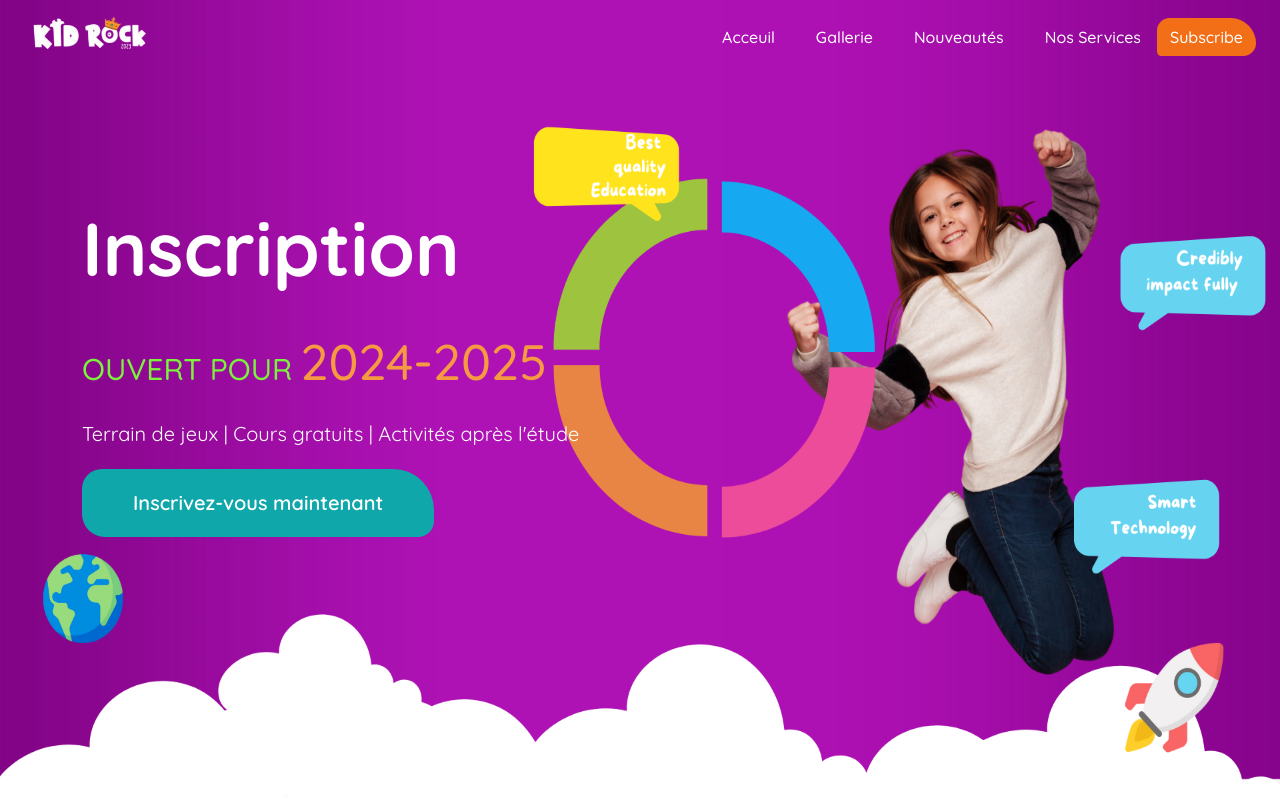
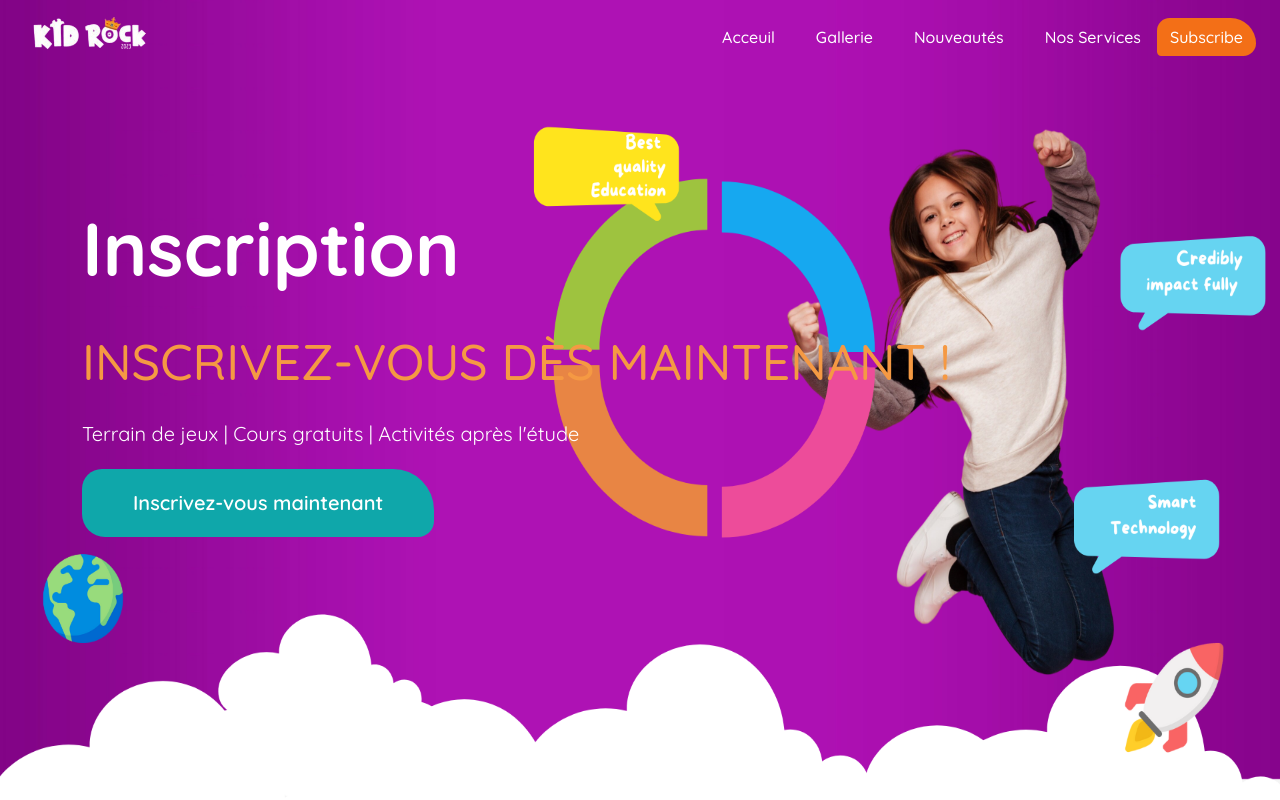
Before and after one commit to jalilahadil/pfe-, a React (Create React App) app in the folder frontEnd/: page / in a window 1280 px wide. Built offline with nearby package versions, Linux system fonts and the light colour scheme.

Commit message:
translating code

```diff
--- a/frontEnd/src/views/LandingPage.js
+++ b/frontEnd/src/views/LandingPage.js
@@ -11,8 +11,7 @@ export default function LandingPage () {
         <div className='container content h-75 d-flex flex-column justify-content-center'>
     <p className='firstText'>Inscription</p>
     <p className='secondText'>
-        <span>OUVERT POUR </span>
-        <span>2024-2025</span>
+        <span> Inscrivez-vous dès maintenant ! </span>
     </p>
     <p className='sloganText'>
         Terrain de jeux | Cours gratuits | Activités après l'étude
```
